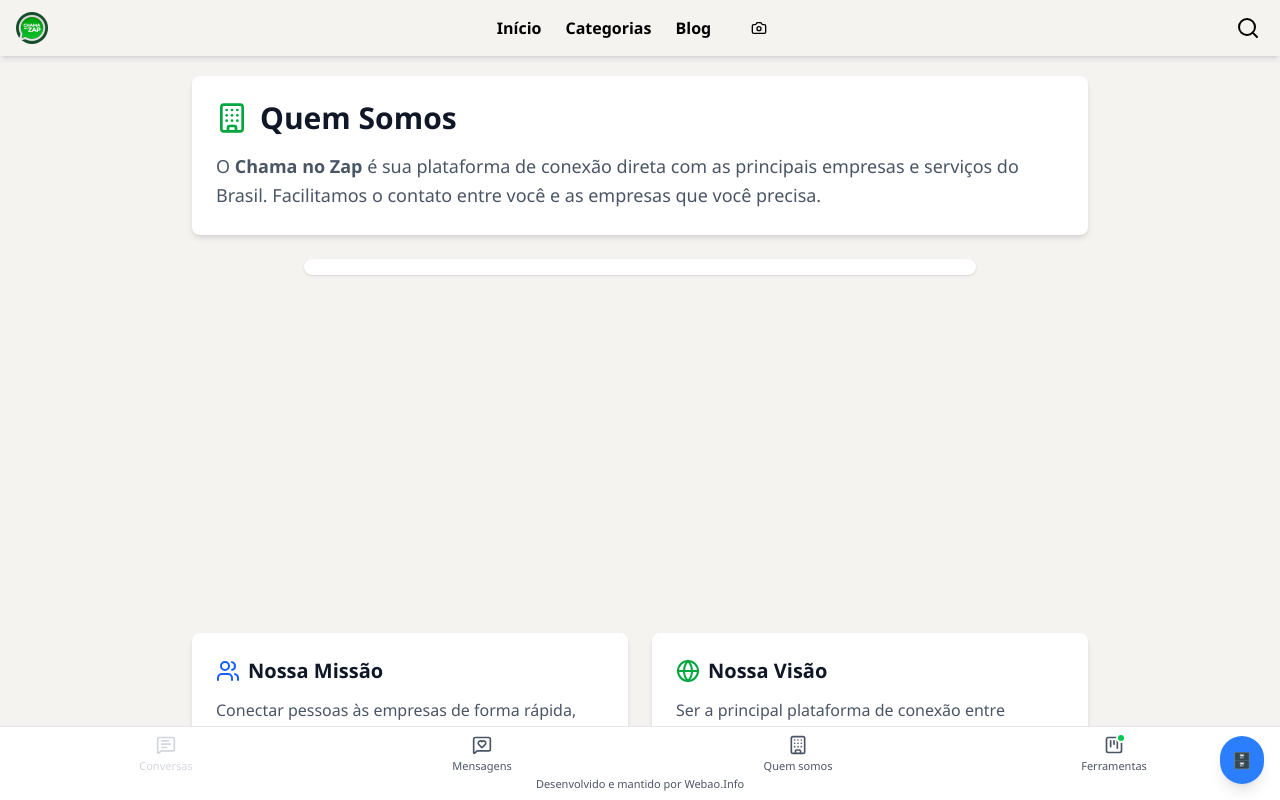
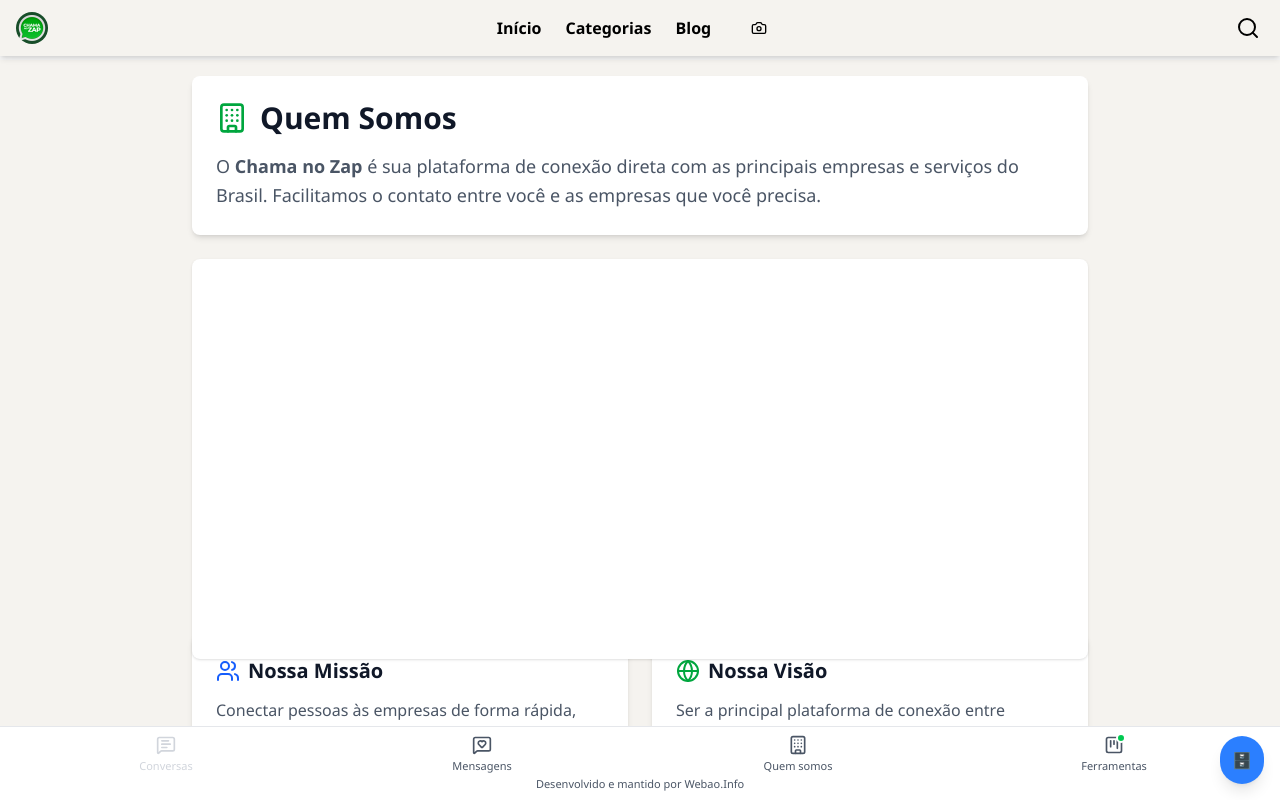
Before and after one commit to WilliaMachadoCosta/Blog, a Next.js app in the folder chama/: page /sobre in a window 1280 px wide. Built offline with nearby package versions, Linux system fonts and the light colour scheme.

Commit message:
mudando tamanho de item

```diff
--- a/chama/src/app/sobre/page.tsx
+++ b/chama/src/app/sobre/page.tsx
@@ -22,8 +22,8 @@
                     </p>
                 </div>
 
-                <div className="my-6 max-w-2xl mx-auto w-full h-[350px] rounded-lg relative">
-                    <div className=" border-b-indigo-800">
+                <div className="my-6 max-w-6xl mx-auto w-full h-[350px] rounded-lg relative">
+                    <div className=" border-amber-300">
                         <GoogleAd />
                     </div>
                 </div>
--- a/chama/src/components/banner/ad-container.tsx
+++ b/chama/src/components/banner/ad-container.tsx
@@ -13,7 +13,7 @@
             max-w-full
             overflow-hidden
             bg-white
-
+             h-[400px]
             rounded-lg
             shadow-sm
             px-4 py-2
```
